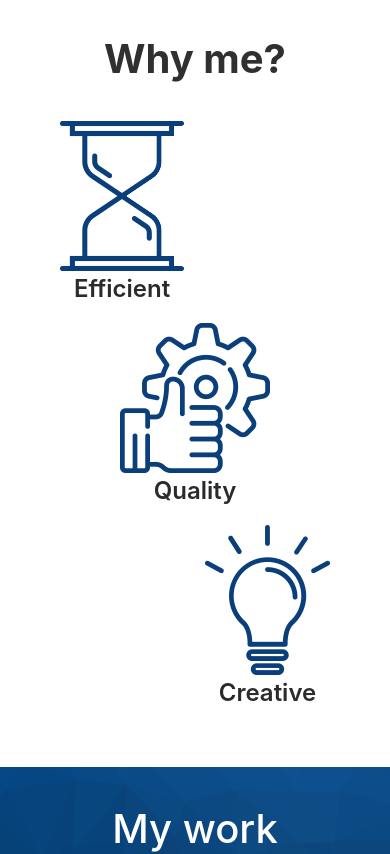
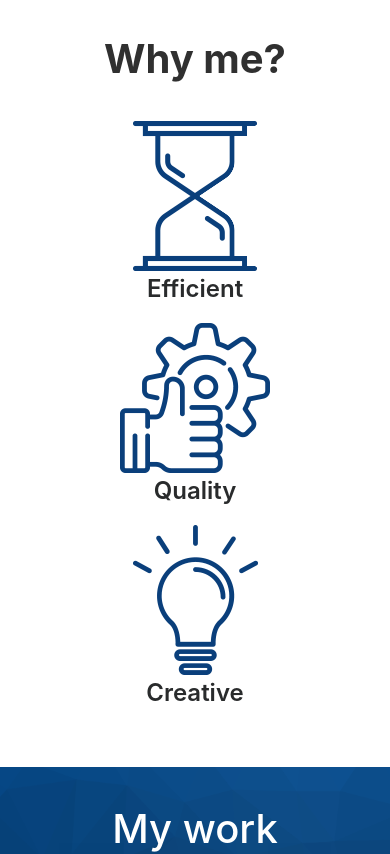
Before and after one commit to guushuizen/portfolio, a website: page index.html in a window 390 px wide. Shown: the part 1285-2139 px from the top of the page. Drawn offline with nearby package versions, Linux system fonts and the light colour scheme.

Commit message:
Responsive fixes

```diff
--- a/index.html
+++ b/index.html
@@ -42,19 +42,19 @@
                 <div class="row">
                     <div class="col-md-4">
                         <div class="feature efficient">
-                            <img src="./assets/img/efficient.png" alt="Efficient">
+                            <img src="./assets/img/efficient.png" alt="Efficient" class="img-responsive">
                             <p>Efficient</p>
                         </div>
                     </div>
                     <div class="col-md-4">
                         <div class="feature quality">
-                            <img src="./assets/img/quality.png" alt="Quality">
+                            <img src="./assets/img/quality.png" alt="Quality" class="img-responsive">
                             <p>Quality</p>
                         </div>
                     </div>
                     <div class="col-md-4">
                         <div class="feature creative">
-                            <img src="./assets/img/creative.png" alt="creative">
+                            <img src="./assets/img/creative.png" alt="creative" class="img-responsive">
                             <p>Creative</p>
                         </div>
                     </div>
--- a/sass/partials/_features.scss
+++ b/sass/partials/_features.scss
@@ -1,3 +1,12 @@
+@media (max-width: 768px) {
+    .features .feature {
+        float: none !important;
+        margin: 0 auto;
+        display: block !important;
+        text-align: center;
+    }
+}
+
 .features {
     width: 75%;
     margin: 2.5rem auto;
--- a/sass/partials/_portfolio.scss
+++ b/sass/partials/_portfolio.scss
@@ -1,6 +1,6 @@
 .portfolio {
     width: 100%;
-    background: url('../img/bg.png') no-repeat;
+    background: url('../img/bg.png') repeat-y;
     background-size: 100%;
 
     & .portfolio-container {
```
Also changed, not shown: assets/css/app.css.
